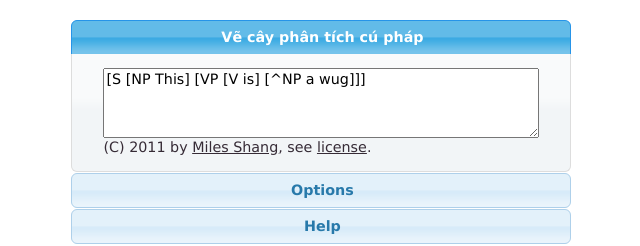
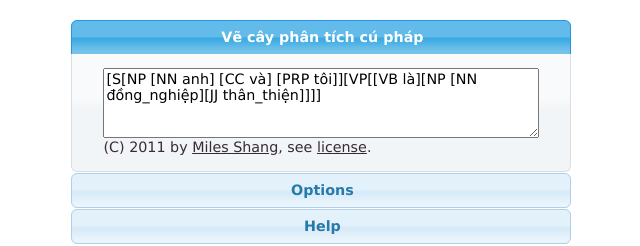
Before and after one commit to patrickphat/Syntax-Tree-Generator, a plain HTML site: page index.html in a window 1280 px wide. Shown: the top 246 px of the page, without its empty margins (319-959 px from the left). Drawn offline with Linux system fonts and the light colour scheme.

Commit message:
Update index.html

```diff
--- a/index.html
+++ b/index.html
@@ -21,7 +21,8 @@
 <body>
 	<div id="accordion">
 		<h3><a href="#">Vẽ cây phân tích cú pháp</a></h3><div style="text-align:left">
-			<textarea id="i" rows="4">[S [NP This] [VP [V is] [^NP a wug]]]</textarea>
+			<textarea id="i" rows="4">[S[NP [NN anh] [CC và] [PRP tôi]][VP[[VB là][NP [NN đồng_nghiệp][JJ thân_thiện]]]]
+</textarea>
 			(C) 2011 by <a href="http://mshang.ca/">Miles Shang</a>, see <a href="LICENSE.txt">license</a>.
 		</div>
 
```
